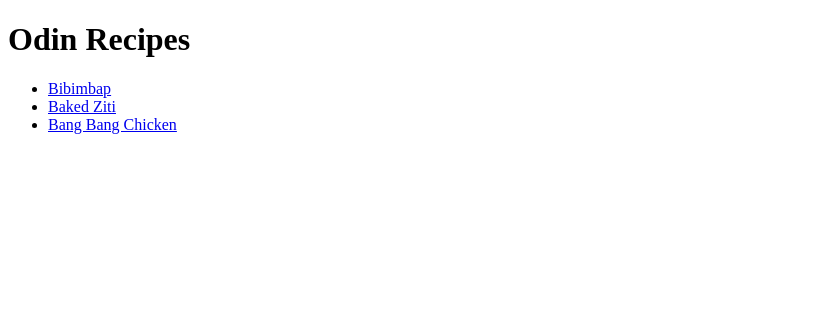
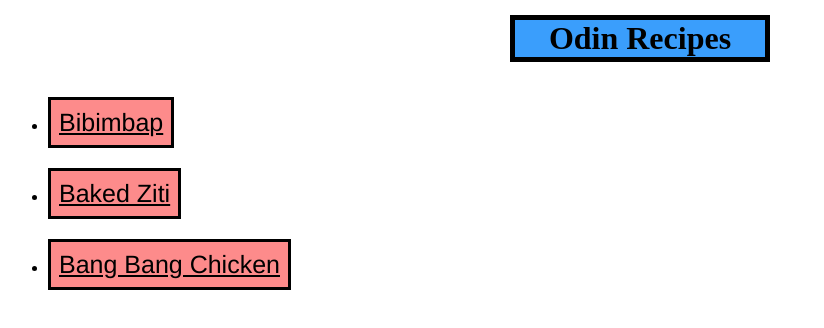
Before and after one commit to Simonhrp07/odin-recipes, a plain HTML site: page index.html in a window 1280 px wide. Shown: the whole page, without its empty margins (0-824 px from the left). Drawn offline with Linux system fonts and the light colour scheme.

Commit message:
upraged main page design

```diff
--- a/index.html
+++ b/index.html
@@ -4,13 +4,20 @@
     <meta charset="UTF-8" />
     <meta name="viewport" content="width=device-width, initial-scale=1.0" />
     <title>Recipes</title>
+    <link rel="stylesheet" href="style.css" />
   </head>
   <body>
-    <h1>Odin Recipes</h1>
+    <h1 class="title">Odin Recipes</h1>
     <ul>
-      <li><a href="recipes/bibimbap.html">Bibimbap</a></li>
-      <li><a href="recipes/baked-ziti.html">Baked Ziti</a></li>
-      <li><a href="recipes/bang-chicken.html">Bang Bang Chicken</a></li>
+      <li>
+        <a class="recipe bibimbap" href="recipes/bibimbap.html">Bibimbap</a>
+      </li>
+      <li>
+        <a class="recipe ziti" href="recipes/baked-ziti.html">Baked Ziti</a>
+      </li>
+      <li>
+        <a class="recipe bang-bang" href="recipes/bang-chicken.html">Bang Bang Chicken</a>
+      </li>
     </ul>
   </body>
 </html>
--- a/style.css
+++ b/style.css
@@ -1,23 +1,18 @@
 .title {
   text-align: center;
   width: 250px;
-  margin: 15px auto;
+  margin: 15px auto 25px;
   background-color: rgb(58, 158, 252);
+  border: solid black 5px;
 }
 .recipe {
   width: fit-content;
   margin: 10px auto;
   padding: 8px;
   font-family: "Franklin Gothic Medium", "Arial Narrow", Arial, sans-serif;
-  font-size: 10px;
-  display: block;
+  font-size: 25px;
+ display: inline-block;
+ background-color: rgb(253, 139, 139);
+ border: solid black 3px;
+ color: black;
 }
-.bibimbap {
-  background-color: red;
-}
-.ziti {
-  background-color: green;
-}
-.bang-bang {
-  background-color: yellow;
-}
```
